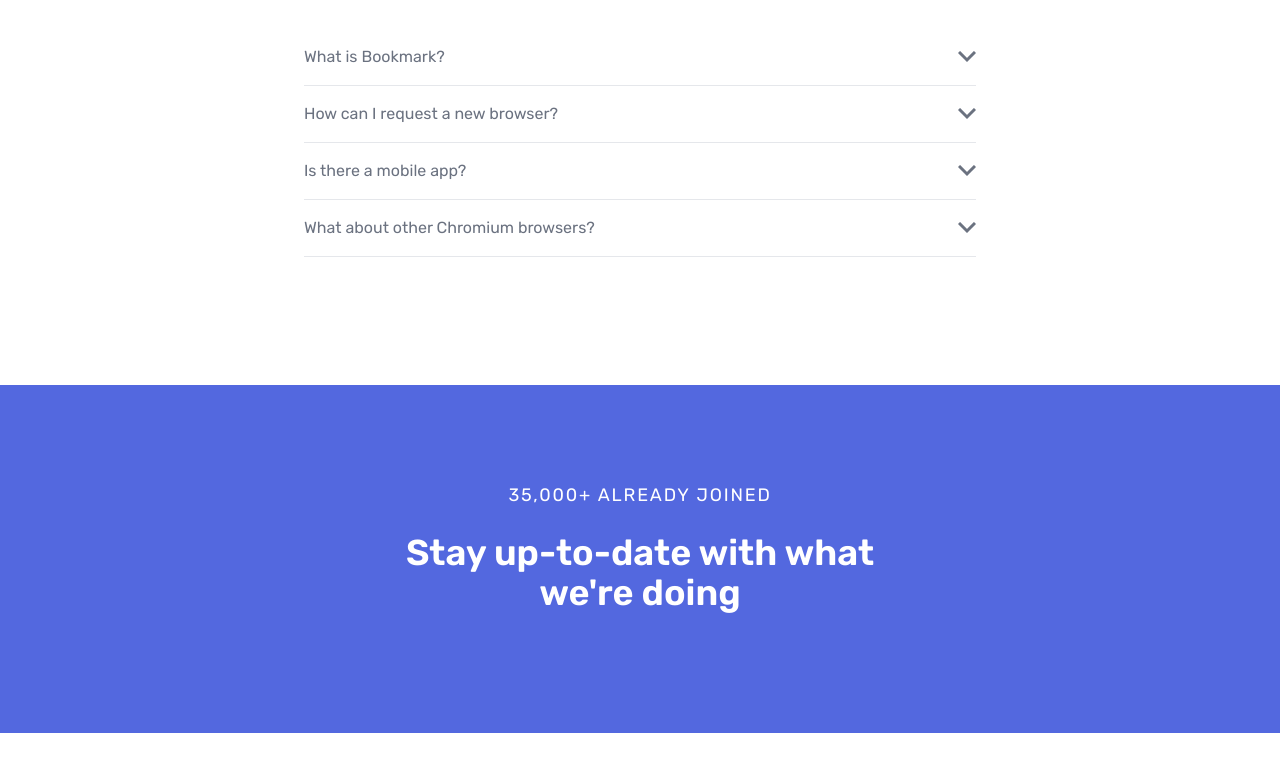
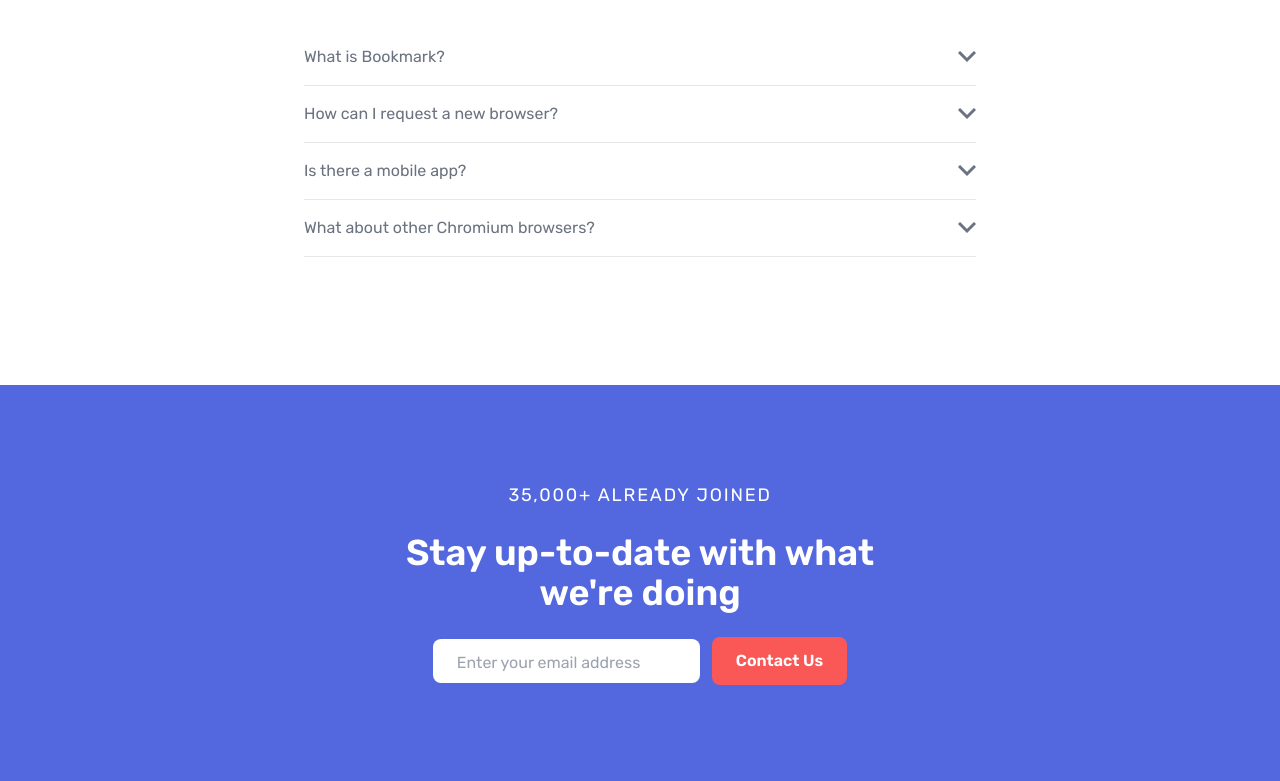
Before and after one commit to Soulbolt/bookmark, a website: page index.html in a window 1280 px wide. Shown: the part 2409-3190 px from the top of the page. Before the commit the page ends 3142 px from the top, so only its background shows below. Drawn offline with Linux system fonts and the light colour scheme; files whose address does not match are found by name.

Commit message:
Add form container, input & button container with text input field with place holder for email address. submit input with 'Contact Us' value.

```diff
--- a/index.html
+++ b/index.html
@@ -536,6 +536,28 @@
         >
           Stay up-to-date with what we're doing
         </h2>
+
+        <!-- Form -->
+        <form
+          class="flex flex-col items-start justify-center max-w-2xl mx-auto space-y-6 text-base px-6 md:flex-row md:space-y-0 md:space-x-4 md:px-0"
+        >
+          <!-- Input & button container -->
+          <div
+            class="flex flex-col justify-between items-center mx-auto md:flex-row md:mx-0"
+          >
+            <input
+              type="text"
+              class="flex-1 px-6 pt-3 pb-2 mb-4 rounded-lg border-1 border-white focus:outline-none md:mr-3 md:mb-0"
+              placeholder="Enter your email address"
+            />
+
+            <input
+              type="submit"
+              class="inline-flex px-6 py-3 font-semibold text-center text-white duration-200 transform rounded-lg cursor-pointer focus:outline-none bg-softRed hover:opacity-90"
+              value="Contact Us"
+            />
+          </div>
+        </form>
       </div>
     </section>
   </body>
```
Also changed, not shown: css/style.css.
